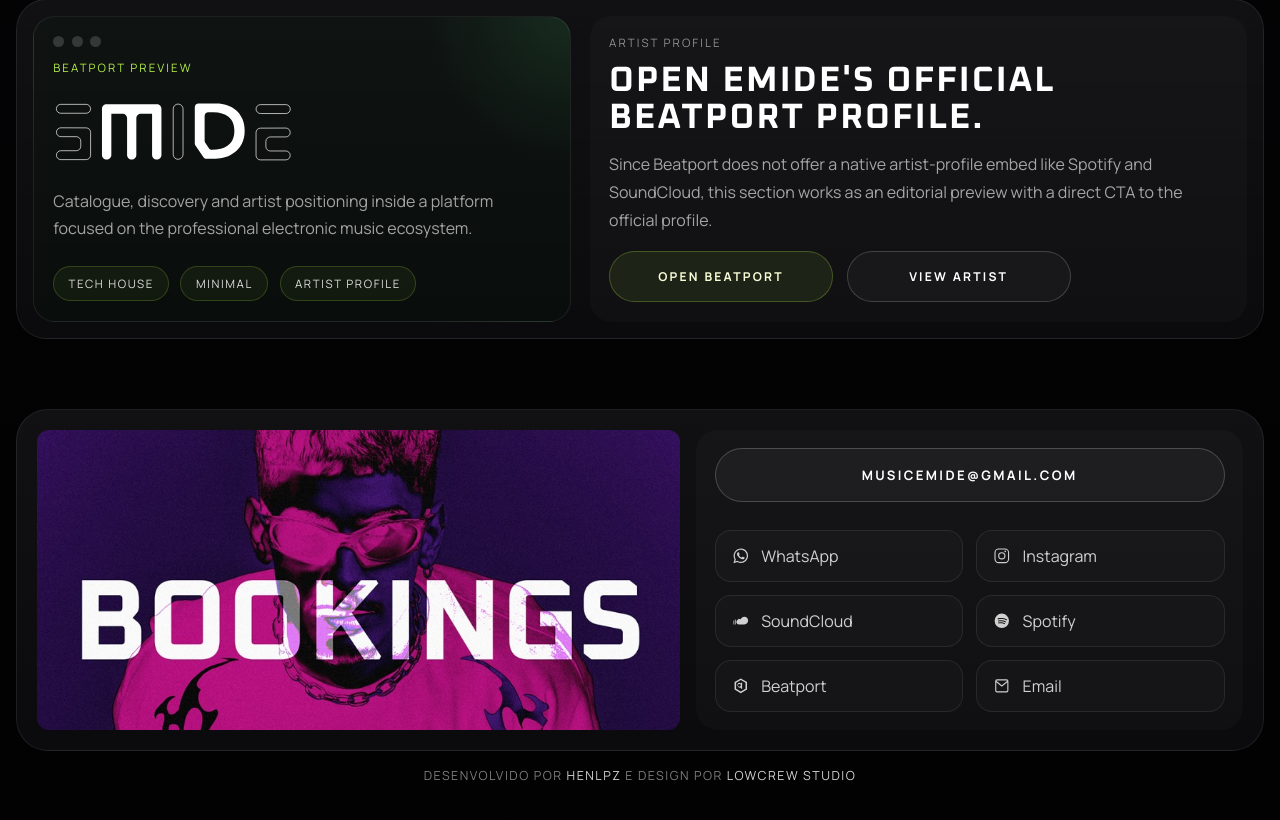
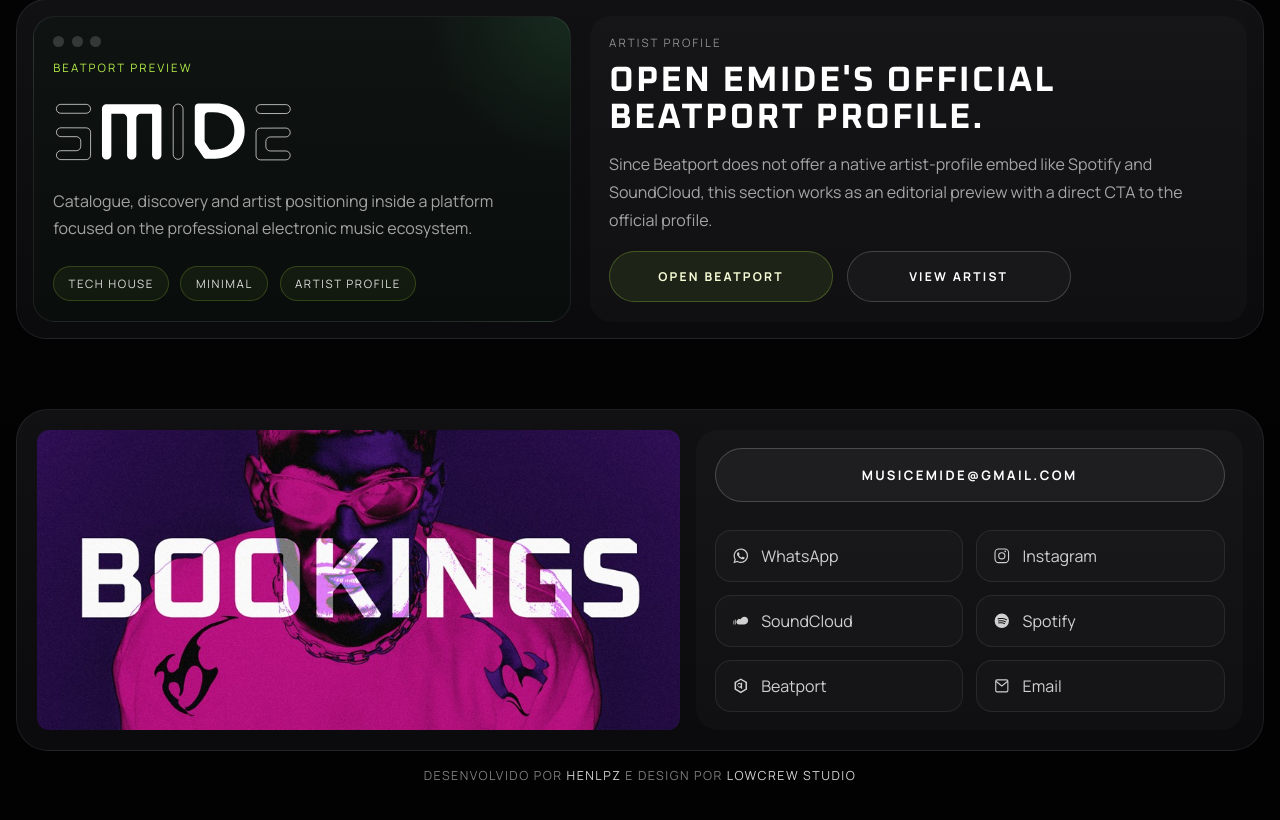
Before and after one commit to emidesite-design/site, a React (Vite) app: page / in a window 1280 px wide. Shown: the part 4586-5406 px from the top of the page. Built offline with nearby package versions, Linux system fonts and the light colour scheme; no server answers; the database is empty.

Commit message:
ajusta imagem footer

```diff
--- a/src/presentation/sections/FooterSection.module.css
+++ b/src/presentation/sections/FooterSection.module.css
@@ -34,7 +34,7 @@
   width: 100%;
   object-fit: cover;
   border-radius: 12px;
-  object-position: center 30%;
+  object-position: center 35%;
 }
 
 .kicker {
```
